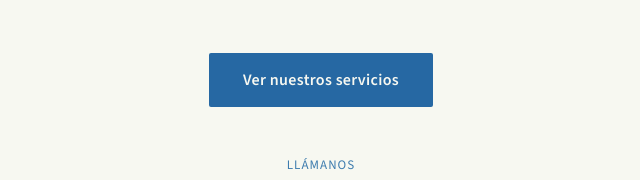
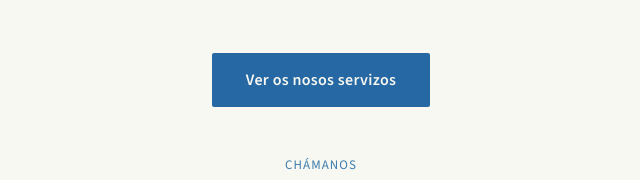
Before and after one commit to SarahMaestrales/kinapheon, a plain HTML site: page index.html in a window 1280 px wide. Shown: the part 1798-1978 px from the top of the page, 319-959 px from the left. Drawn offline with nearby package versions, Linux system fonts and the light colour scheme.

Commit message:
Update links and labels in index.html

```diff
--- a/index.html
+++ b/index.html
@@ -236,13 +236,13 @@
       </p>
 
       <div class="cta-row">
-        <a class="cta" href="/servicios.html">
-          Ver nuestros servicios
+        <a class="cta" href="/servizos.html">
+          Ver os nosos servizos
         </a>
       </div>
 
       <div class="contact">
-        <span class="phone-label">LLÁMANOS</span>
+        <span class="phone-label">CHÁMANOS</span>
         <a class="phone" href="tel:+34626454197">
           +34 626 45 41 97
         </a>
```
